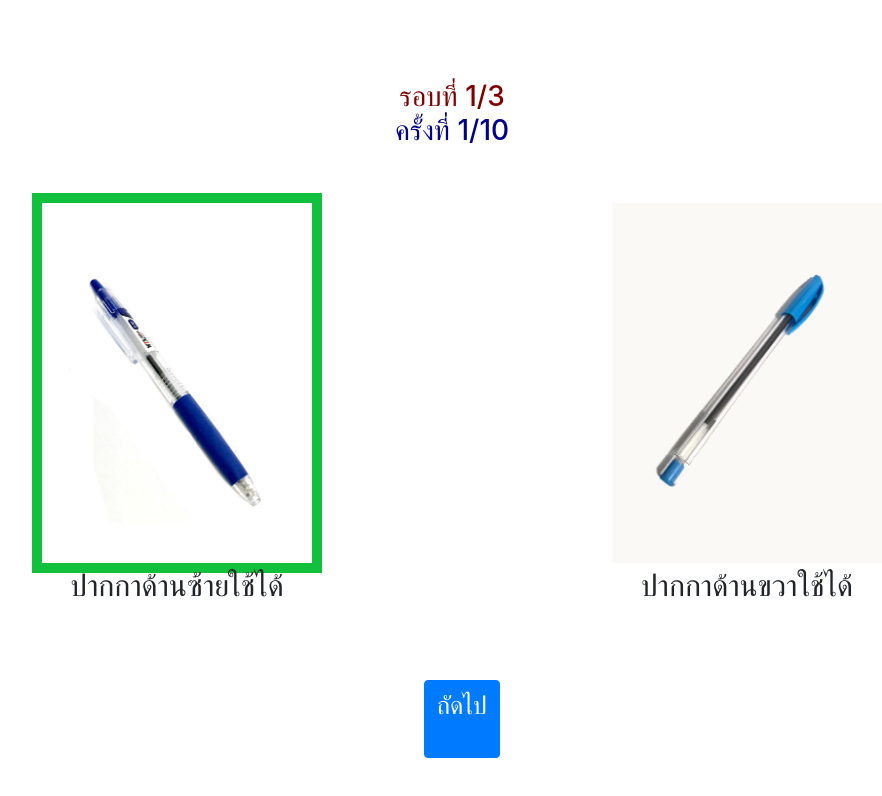
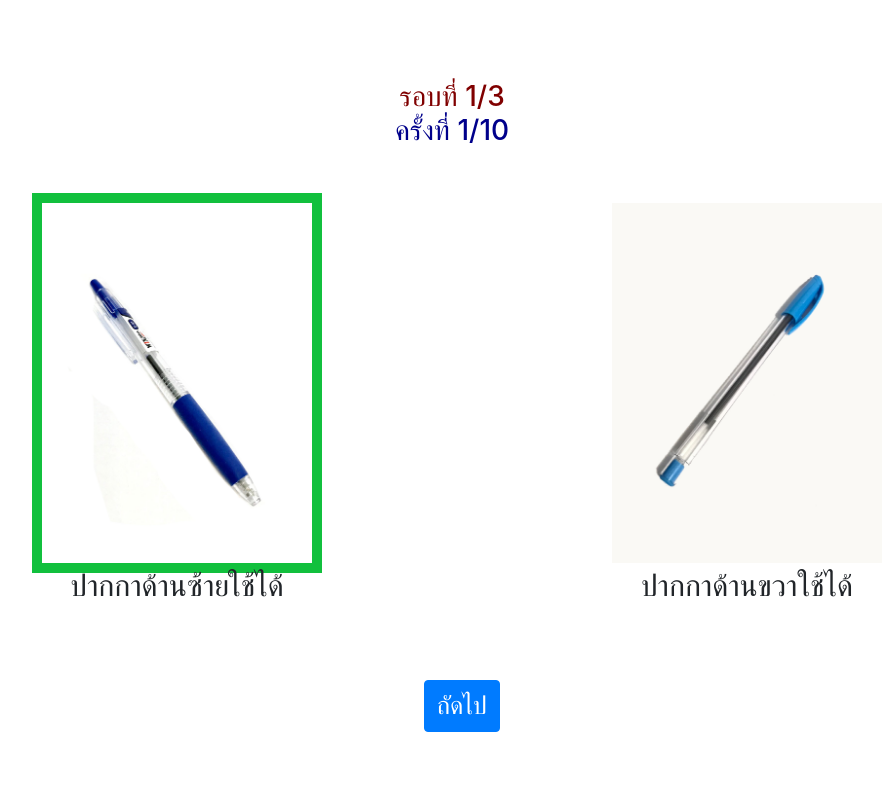
Before and after one commit to boom102155/boom102155.github.io, a plain HTML site: page random-game/play.html in a window 1280 px wide. Shown: the whole page, without its empty margins (178-1060 px from the left). Drawn offline with nearby package versions, Linux system fonts and the light colour scheme.

Commit message:
update 11/1/63
update 11/1/63

```diff
--- a/random-game/play.html
+++ b/random-game/play.html
@@ -33,6 +33,7 @@
         body{
             text-align: center;
             padding-top: 5rem;
+            padding-bottom: 3rem;
             /* margin: 0;
             position: absolute;
             top: 50%;
@@ -224,7 +225,7 @@
 
 
 
-        <button id="btnNext" class="btn btn-primary" style="font-size: 25px; padding-bottom: 2rem;" onClick="btnGetImage();">ถัดไป</button>
+        <button id="btnNext" class="btn btn-primary" style="font-size: 25px;" onClick="btnGetImage();">ถัดไป</button>
 
 
 
```
